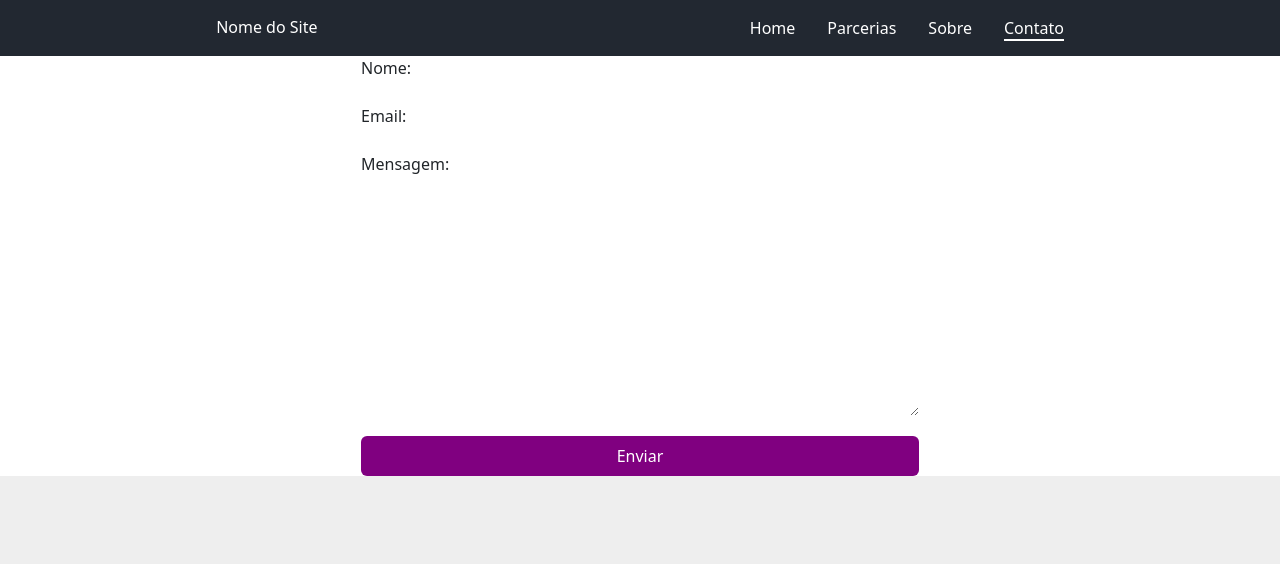
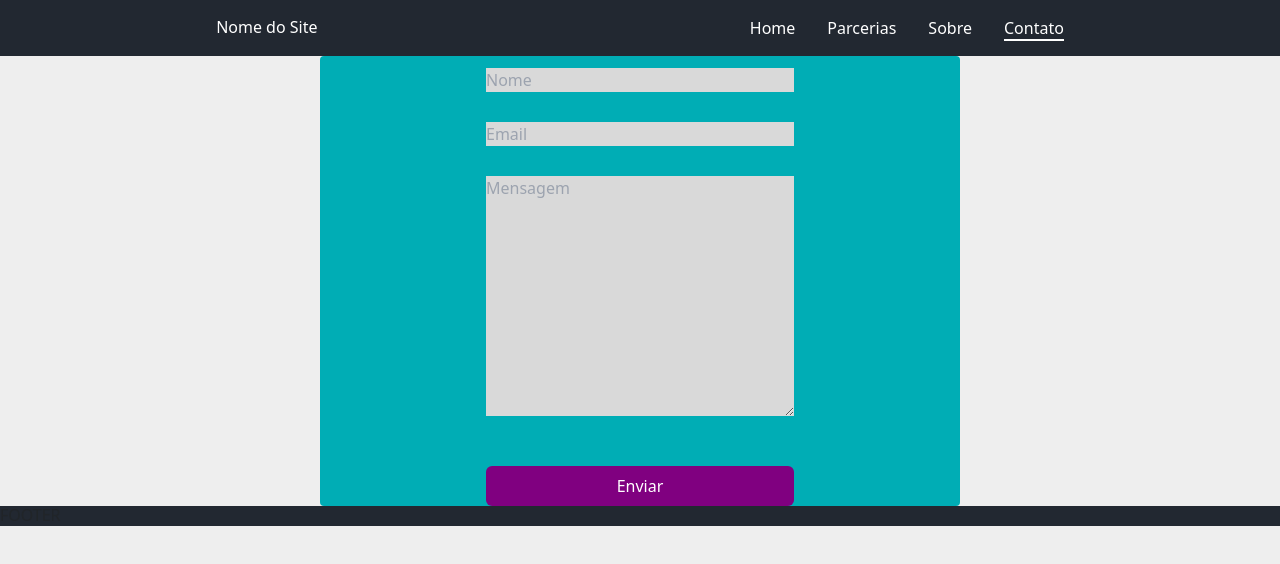
Before and after one commit to LeoMasago/WebGs2, a React (Vite) app: page /contato in a window 1280 px wide. Shown: the top 564 px of the page. Built offline with nearby package versions, Linux system fonts and the light colour scheme.

Commit message:
ajustar footer

```diff
--- a/src/App.jsx
+++ b/src/App.jsx
@@ -1,6 +1,7 @@
 import { Outlet } from "react-router-dom"
 import Header from "./components/Header"
 import 'bootstrap/dist/css/bootstrap.min.css'
+import Footer from "./components/Footer"
 
 function App() {
 
@@ -8,6 +9,7 @@ function App() {
     <>
       <Header />
       <Outlet />
+      <Footer/>
     </>
   )
 }
--- /dev/null
+++ b/src/components/Footer.jsx
@@ -0,0 +1,9 @@
+export default function Footer() {
+    return (
+        <>
+        <footer>
+            <h1>FOOTER</h1>
+        </footer>
+        </>
+     );
+}
--- a/src/components/TextCard.jsx
+++ b/src/components/TextCard.jsx
@@ -6,7 +6,6 @@ export default function TextCard({ id, descricao, imagem}) {
         <Card>
             <Card.Img src={{imagem}} />
             <Card.Text>{descricao}</Card.Text>
-            <Link to={`/informacoes/${id}`}>Saber mais</Link>
         </Card>
     )
 
--- a/src/index.css
+++ b/src/index.css
@@ -1,7 +1,7 @@
 @tailwind base;
 @tailwind components;
 @tailwind utilities;
-html {
+body {
   background-color: #EEEEEE;
 }
 
@@ -12,6 +12,14 @@ header {
   justify-content: space-around;
   height: 3.5rem;
   align-items: center;
+}
+
+footer {
+  background-color: #222831;
+  position: relative;
+  width: 100%;
+  bottom: 0;
+  margin: 0px;
 }
 
 form {
@@ -37,11 +45,25 @@ form {
   justify-content: center;
 }
 
+.formContainer {
+  border-radius: 0.25rem;
+  background-color: #00ADB5;
+}
+
+.contactForm {
+  margin-top: 2%;
+  gap: 30px;
+}
+
 .containerHeader {
   display: flex;
   align-items: center;
   width: 100%;
   justify-content: space-around;
+}
+
+.containerFooter {
+  width: 100%;
 }
 
 .nav {
@@ -94,9 +116,13 @@ form {
   .menuBar {
     display: none;
   }
+  .container {
+    width: 50%;
+  }
 }
 .textLabel {
   color: black;
+  background-color: #D9D9D9;
 }
 
 .carrossel {
--- a/src/index.scss
+++ b/src/index.scss
@@ -6,9 +6,11 @@
 $bgHtml: #EEEEEE;
 $header: #222831;
 $btnEnviarColor: purple;
+$bgContactForm: #00ADB5;
+$inputColor:#D9D9D9;
 
 //globais que aparecem uma só vez ou em todas as telas
-html{
+body{
     background-color: $bgHtml;
 }
 
@@ -19,6 +21,14 @@ header{
     justify-content: space-around;
     height: 3.5rem;
     align-items: center;
+}
+
+footer{
+    background-color: $header;
+    position: relative;
+    width: 100%;
+    bottom: 0;
+    margin: 0px;
 }
 
 form{
@@ -45,11 +55,25 @@ form{
     justify-content: center;
 }
 
+.formContainer{
+    border-radius: 0.25rem;
+    background-color: $bgContactForm;
+}
+
+.contactForm{
+    margin-top: 2%;
+    gap: 30px;
+}
+
 .containerHeader{
     display: flex;
     align-items: center;
     width: 100%;
     justify-content: space-around;
+}
+
+.containerFooter{
+    width: 100%;
 }
 
 .nav{
@@ -102,10 +126,14 @@ form{
     .menuBar{
         display: none;
     }
+    .container{
+        width: 50%;
+    }
 }
 
 .textLabel{
     color: black;
+    background-color: $inputColor;
 }
 
 .carrossel{
--- a/src/pages/Contato.jsx
+++ b/src/pages/Contato.jsx
@@ -21,27 +21,27 @@ export default function Contato() {
     }
 
     return (
-        <div className="container">
-            <form onSubmit={handleSubmit}>
-                <label htmlFor="nome">Nome:</label>
+        <div className="container formContainer">
+            <form onSubmit={handleSubmit} className="contactForm">
                 <input
                     type="text"
+                    placeholder="Nome"
                     id="nome"
                     className="textLabel"
                     value={nome}
                     onChange={e => setNome(e.target.value)}
                 />
-                <label htmlFor="email">Email:</label>
                 <input
                     type="email"
+                    placeholder="Email"
                     id="email"
                     className="textLabel"
                     value={email}
                     onChange={e => setEmail(e.target.value)}
                 />
-                <label htmlFor="mensagem">Mensagem:</label>
                 <textarea
                     id="mensagem"
+                    placeholder="Mensagem"
                     cols="30"
                     rows="10"
                     className="textLabel"
```
Also changed, not shown: 1 other file (tests, documents, lock files or other folders).
